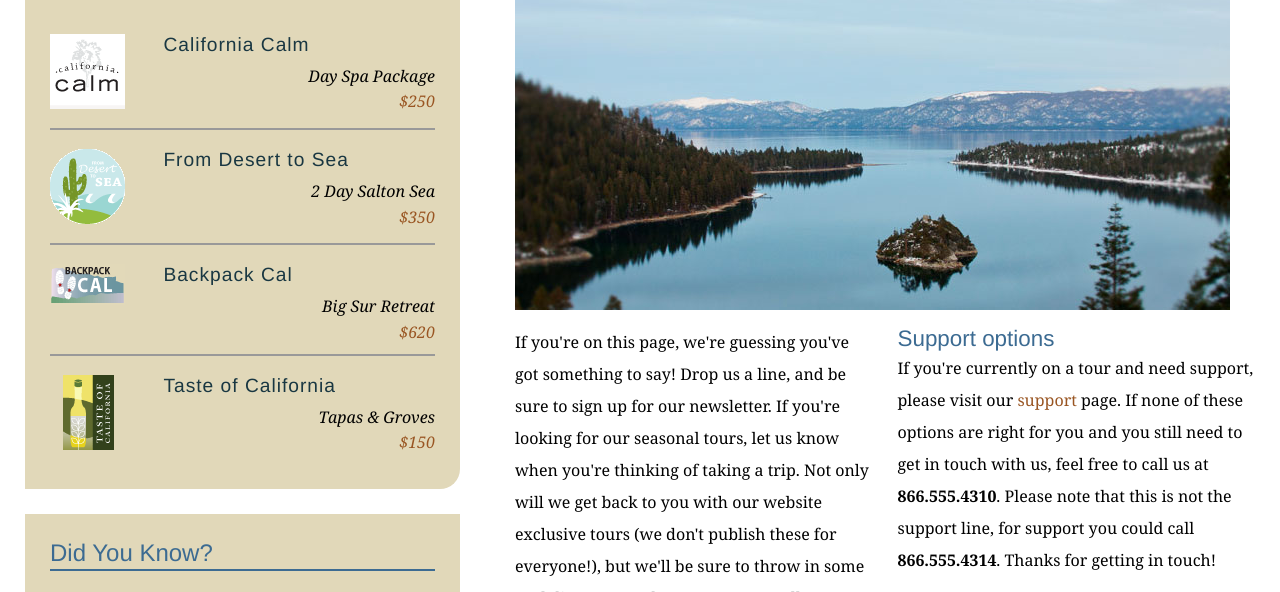
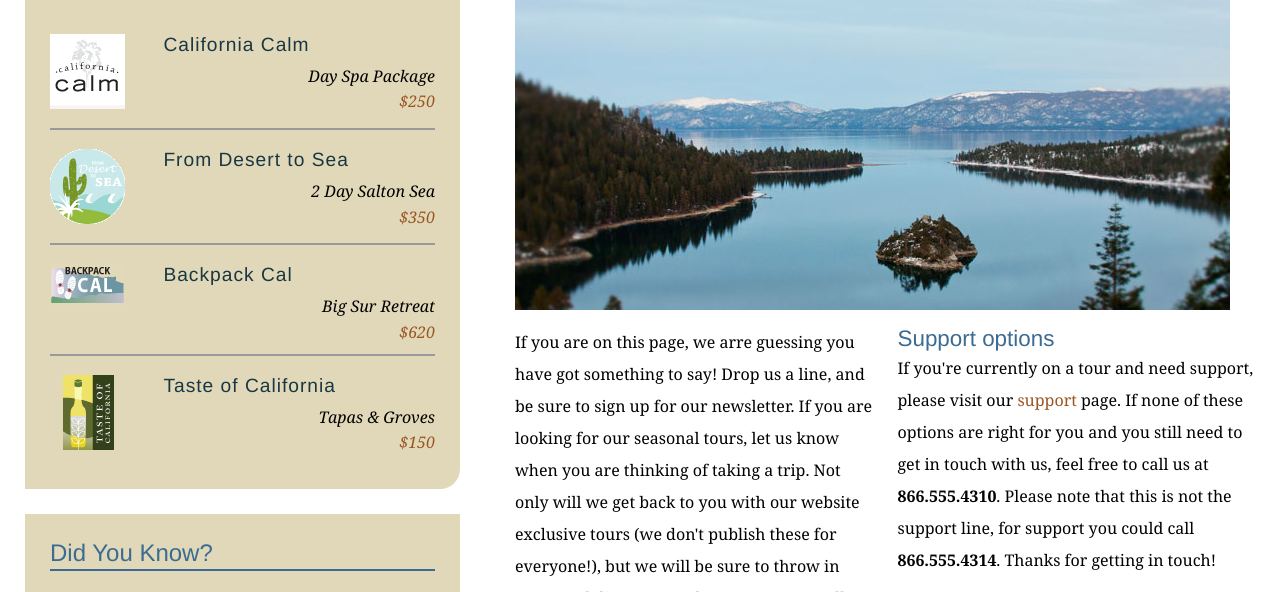
Before and after one commit to anithaaji/explore_california, a plain HTML site: page contact.html in a window 1280 px wide. Shown: the part 342-934 px from the top of the page. Drawn offline with Linux system fonts and the light colour scheme.

Commit message:
Removed contractions from contac page as per client requirement

```diff
--- a/contact.html
+++ b/contact.html
@@ -68,7 +68,7 @@
           <h1>Get in touch</h1>
           <img src="assets/images/emerald_bay.jpg" alt="Beautiful Lake Tahoe" class="articleImage" />
           <div class="multiCol">
-            <p>If you're on this page, we're guessing you've got something to say! Drop us a line, and be sure to sign up for our newsletter. If you're looking for our seasonal tours,  let us know when you're thinking of taking a trip. Not only will we get back to you with our website exclusive tours (we don't publish these for everyone!), but we'll be sure to throw in some cool discounts and tour extras as well.</p>
+            <p>If you are on this page, we arre guessing you have got something to say! Drop us a line, and be sure to sign up for our newsletter. If you are looking for our seasonal tours,  let us know when you are thinking of taking a trip. Not only will we get back to you with our website exclusive tours (we don't publish these for everyone!), but we will be sure to throw in some cool discounts and tour extras as well.</p>
 
             <h2>Support options</h2>
             <p>If you're currently on a tour and need support, please visit our <a href="support.html">support</a> page. If none of these options are right for you and you still need to get in touch with us, feel free to call us at<span class="phone"> <strong>866.555.4310</strong>. Please note that this is not the support line, for support you could call </span><strong>866.555.4314</strong>. Thanks for getting in touch!</p>
```
